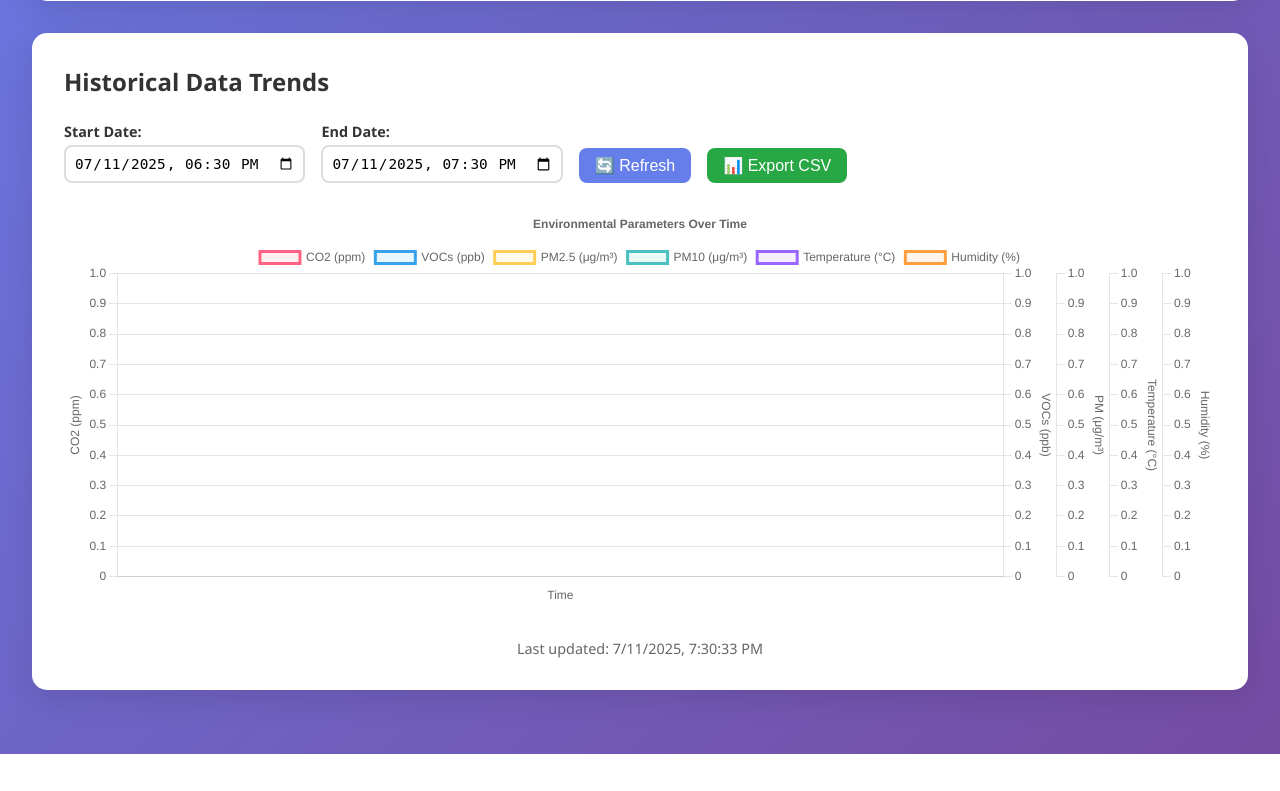
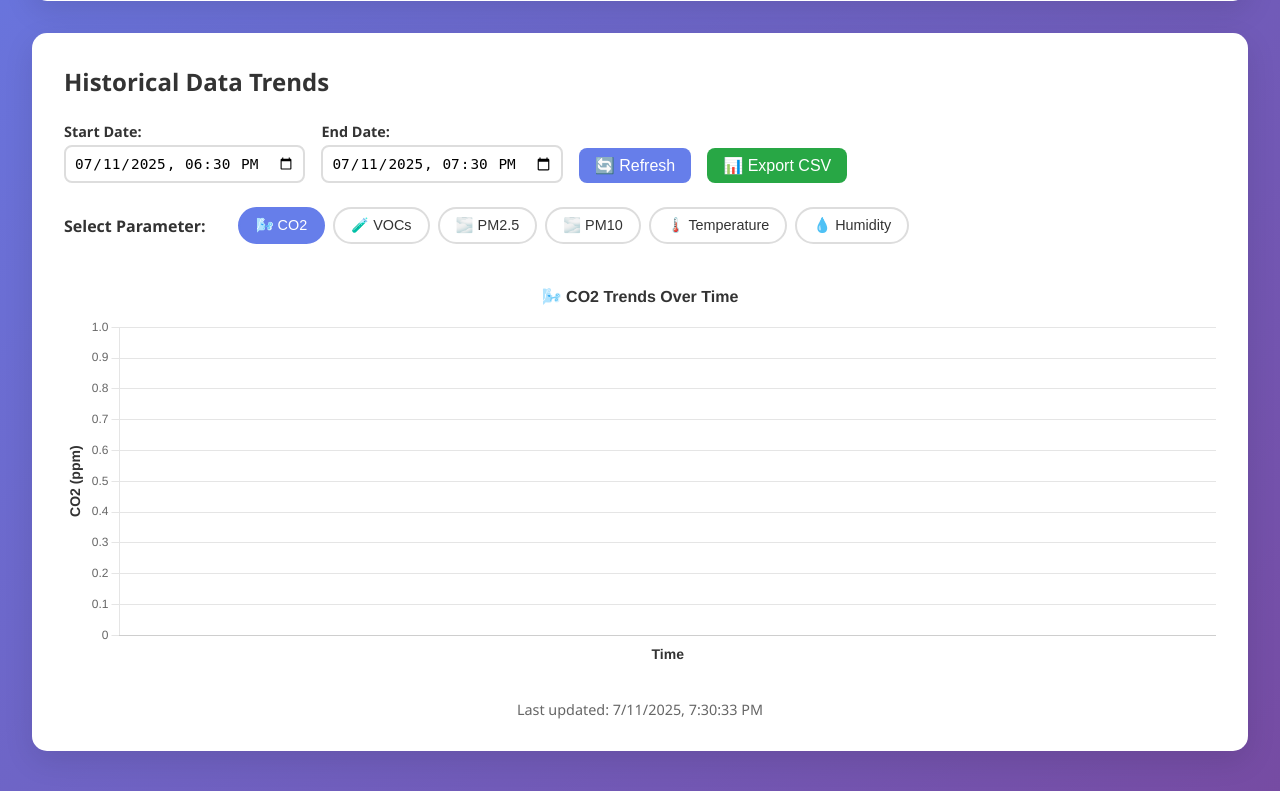
Before and after one commit to ammarlakho/ssns-project-flask, a Flask app: page / in a window 1280 px wide. Shown: the part 499-1290 px from the top of the page. Before the commit the page ends 1253 px from the top, so only its background shows below. Run offline with Flask 3, Linux system fonts and the light colour scheme; data that the repository does not hold is empty.

Commit message:
fix: make chart pretty

```diff
--- a/app.py
+++ b/app.py
@@ -369,7 +369,7 @@ def update_parameter_admin(param_name):
         }), 500
 
 
-@app.route('/api/export/csv', methods=['POST'])
+@app.route('/api/readings/export', methods=['POST'])
 def export_csv():
     """Export environmental readings to CSV format"""
     try:
--- a/templates/index.html
+++ b/templates/index.html
@@ -276,6 +276,48 @@
             background: #5a6fd8;
         }
 
+        .parameter-selector {
+            margin-bottom: 1.5rem;
+            display: flex;
+            flex-wrap: wrap;
+            align-items: center;
+            gap: 1rem;
+        }
+
+        .parameter-buttons {
+            display: flex;
+            flex-wrap: wrap;
+            gap: 0.5rem;
+        }
+
+        .param-btn {
+            padding: 0.5rem 1rem;
+            border: 2px solid #ddd;
+            border-radius: 25px;
+            background: white;
+            color: #333;
+            font-size: 0.9rem;
+            cursor: pointer;
+            transition: all 0.3s ease;
+            font-weight: 500;
+        }
+
+        .param-btn:hover {
+            border-color: #667eea;
+            background: #f0f3ff;
+        }
+
+        .param-btn.active {
+            background: #667eea;
+            color: white;
+            border-color: #667eea;
+        }
+
+        .param-btn.active:hover {
+            background: #5a6fd8;
+            border-color: #5a6fd8;
+        }
+
         .last-updated {
             text-align: center;
             color: #666;
@@ -457,6 +499,24 @@
                 width: 100%;
                 margin-bottom: 0.5rem;
             }
+
+            .parameter-selector {
+                flex-direction: column;
+                align-items: flex-start;
+                gap: 0.5rem;
+            }
+
+            .parameter-buttons {
+                width: 100%;
+                justify-content: center;
+            }
+
+            .param-btn {
+                flex: 1;
+                min-width: 0;
+                font-size: 0.8rem;
+                padding: 0.4rem 0.5rem;
+            }
         }
     </style>
 </head>
@@ -505,6 +565,19 @@
                 </div>
             </div>
 
+            <!-- Parameter Selection -->
+            <div class="parameter-selector">
+                <label style="font-weight: 600; margin-right: 1rem; color: #333;">Select Parameter:</label>
+                <div class="parameter-buttons">
+                    <button class="param-btn active" data-param="co2" onclick="selectParameter('co2')">🌬️ CO2</button>
+                    <button class="param-btn" data-param="vocs" onclick="selectParameter('vocs')">🧪 VOCs</button>
+                    <button class="param-btn" data-param="pm25" onclick="selectParameter('pm25')">🌫️ PM2.5</button>
+                    <button class="param-btn" data-param="pm10" onclick="selectParameter('pm10')">🌫️ PM10</button>
+                    <button class="param-btn" data-param="temperature" onclick="selectParameter('temperature')">🌡️ Temperature</button>
+                    <button class="param-btn" data-param="humidity" onclick="selectParameter('humidity')">💧 Humidity</button>
+                </div>
+            </div>
+
             <div class="chart-container">
                 <canvas id="environmentalChart"></canvas>
             </div>
@@ -522,6 +595,67 @@
     <script>
         let environmentalChart;
         let currentData = {};
+        let selectedParameter = 'co2'; // Default parameter
+        let historicalData = []; // Store historical data for parameter switching
+
+        // Parameter configuration
+        const parameterConfig = {
+            co2: {
+                label: 'CO2',
+                unit: 'ppm',
+                color: '#FF6384',
+                icon: '🌬️'
+            },
+            vocs: {
+                label: 'VOCs',
+                unit: 'ppb',
+                color: '#36A2EB',
+                icon: '🧪'
+            },
+            pm25: {
+                label: 'PM2.5',
+                unit: 'μg/m³',
+                color: '#FFCE56',
+                icon: '🌫️'
+            },
+            pm10: {
+                label: 'PM10',
+                unit: 'μg/m³',
+                color: '#4BC0C0',
+                icon: '🌫️'
+            },
+            temperature: {
+                label: 'Temperature',
+                unit: '°C',
+                color: '#9966FF',
+                icon: '🌡️'
+            },
+            humidity: {
+                label: 'Humidity',
+                unit: '%',
+                color: '#FF9F40',
+                icon: '💧'
+            }
+        };
+
+        // Select parameter function
+        function selectParameter(param) {
+            selectedParameter = param;
+
+            // Update button states
+            document.querySelectorAll('.param-btn').forEach(btn => {
+                btn.classList.remove('active');
+            });
+            document.querySelector(`[data-param="${param}"]`).classList.add('active');
+
+            // Update URL with new parameter
+            updateUrlWithDatesAndParameter();
+
+            // Update chart if data is available
+            if (historicalData.length > 0) {
+                createChart(historicalData);
+            }
+        }
 
         // Toast notification system
         function showToast(type, title, message, duration = 5000) {
@@ -597,12 +731,8 @@
 
         // Initialize the application
         document.addEventListener('DOMContentLoaded', async function() {
-            // Set default dates (1 hour range as requested)
-            const now = new Date();
-            const oneHourAgo = new Date(now.getTime() - 60 * 60 * 1000);
-
-            document.getElementById('startDate').value = formatDateForInput(oneHourAgo);
-            document.getElementById('endDate').value = formatDateForInput(now);
+            // Load dates from URL parameters or set defaults
+            loadDatesFromUrl();
 
             await refreshData();
 
@@ -612,8 +742,8 @@
             }, 30000);
 
             // Add event listeners for date changes
-            document.getElementById('startDate').addEventListener('change', loadHistoricalData);
-            document.getElementById('endDate').addEventListener('change', loadHistoricalData);
+            document.getElementById('startDate').addEventListener('change', onDateChange);
+            document.getElementById('endDate').addEventListener('change', onDateChange);
         });
 
         function formatDateForInput(date) {
@@ -625,6 +755,76 @@
             const minutes = String(date.getMinutes()).padStart(2, '0');
 
             return `${year}-${month}-${day}T${hours}:${minutes}`;
+        }
+
+        // Load dates and parameter from URL parameters or set defaults
+        function loadDatesFromUrl() {
+            const urlParams = new URLSearchParams(window.location.search);
+            const startDateParam = urlParams.get('start_date');
+            const endDateParam = urlParams.get('end_date');
+            const parameterParam = urlParams.get('parameter');
+
+            let startDate, endDate;
+
+            if (startDateParam && endDateParam) {
+                // Use dates from URL if valid
+                startDate = new Date(startDateParam);
+                endDate = new Date(endDateParam);
+
+                // Validate dates
+                if (isNaN(startDate.getTime()) || isNaN(endDate.getTime()) || startDate >= endDate) {
+                    // If invalid, fall back to defaults
+                    const now = new Date();
+                    endDate = now;
+                    startDate = new Date(now.getTime() - 60 * 60 * 1000); // 1 hour ago
+                }
+            } else {
+                // Set default dates (1 hour range)
+                const now = new Date();
+                endDate = now;
+                startDate = new Date(now.getTime() - 60 * 60 * 1000); // 1 hour ago
+            }
+
+            document.getElementById('startDate').value = formatDateForInput(startDate);
+            document.getElementById('endDate').value = formatDateForInput(endDate);
+
+            // Load selected parameter from URL if valid
+            if (parameterParam && parameterConfig[parameterParam]) {
+                selectedParameter = parameterParam;
+                // Update button states
+                document.querySelectorAll('.param-btn').forEach(btn => {
+                    btn.classList.remove('active');
+                });
+                const paramBtn = document.querySelector(`[data-param="${parameterParam}"]`);
+                if (paramBtn) {
+                    paramBtn.classList.add('active');
+                }
+            }
+
+            // Update URL with the current values (in case we fell back to defaults)
+            updateUrlWithDatesAndParameter();
+        }
+
+        // Update URL with current date and parameter values
+        function updateUrlWithDatesAndParameter() {
+            const startDate = document.getElementById('startDate').value;
+            const endDate = document.getElementById('endDate').value;
+
+            if (startDate && endDate) {
+                const urlParams = new URLSearchParams(window.location.search);
+                urlParams.set('start_date', startDate);
+                urlParams.set('end_date', endDate);
+                urlParams.set('parameter', selectedParameter);
+
+                const newUrl = `${window.location.pathname}?${urlParams.toString()}`;
+                window.history.replaceState({}, '', newUrl);
+            }
+        }
+
+        // Handle date change events
+        async function onDateChange() {
+            updateUrlWithDatesAndParameter();
+            await loadHistoricalData();
         }
 
         // Display virtual alerts
@@ -784,6 +984,7 @@
                 const data = await response.json();
 
                 if (data.status === 'success') {
+                    historicalData = data.data; // Store data for parameter switching
                     createChart(data.data);
                     updateLastUpdated();
                 } else {
@@ -809,54 +1010,39 @@
                 return date.toLocaleTimeString();
             });
 
-            const datasets = [
-                {
-                    label: 'CO2 (ppm)',
-                    data: data.map(item => item.co2),
-                    borderColor: '#FF6384',
-                    backgroundColor: 'rgba(255, 99, 132, 0.1)',
-                    yAxisID: 'y'
-                },
-                {
-                    label: 'VOCs (ppb)',
-                    data: data.map(item => item.vocs),
-                    borderColor: '#36A2EB',
-                    backgroundColor: 'rgba(54, 162, 235, 0.1)',
-                    yAxisID: 'y1'
-                },
-                {
-                    label: 'PM2.5 (μg/m³)',
-                    data: data.map(item => item.pm25),
-                    borderColor: '#FFCE56',
-                    backgroundColor: 'rgba(255, 206, 86, 0.1)',
-                    yAxisID: 'y2'
-                },
-                {
-                    label: 'PM10 (μg/m³)',
-                    data: data.map(item => item.pm10),
-                    borderColor: '#4BC0C0',
-                    backgroundColor: 'rgba(75, 192, 192, 0.1)',
-                    yAxisID: 'y2'
-                },
-                {
-                    label: 'Temperature (°C)',
-                    data: data.map(item => item.temperature),
-                    borderColor: '#9966FF',
-                    backgroundColor: 'rgba(153, 102, 255, 0.1)',
-                    yAxisID: 'y3'
-                },
-                {
-                    label: 'Humidity (%)',
-                    data: data.map(item => item.humidity),
-                    borderColor: '#FF9F40',
-                    backgroundColor: 'rgba(255, 159, 64, 0.1)',
-                    yAxisID: 'y4'
-                }
-            ];
+            // Get configuration for selected parameter
+            const config = parameterConfig[selectedParameter];
+
+            // Create dataset for selected parameter only
+            const dataset = {
+                label: `${config.label} (${config.unit})`,
+                data: data.map(item => item[selectedParameter]),
+                borderColor: config.color,
+                backgroundColor: hexToRgba(config.color, 0.1),
+                borderWidth: 2,
+                fill: true,
+                tension: 0.4,
+                pointRadius: 3,
+                pointHoverRadius: 6,
+                pointBackgroundColor: config.color,
+                pointBorderColor: '#fff',
+                pointBorderWidth: 2
+            };
+
+            // Helper function to convert hex to rgba
+            function hexToRgba(hex, alpha) {
+                const r = parseInt(hex.slice(1, 3), 16);
+                const g = parseInt(hex.slice(3, 5), 16);
+                const b = parseInt(hex.slice(5, 7), 16);
+                return `rgba(${r}, ${g}, ${b}, ${alpha})`;
+            }
 
             environmentalChart = new Chart(ctx, {
                 type: 'line',
-                data: { labels, datasets },
+                data: {
+                    labels,
+                    datasets: [dataset]
+                },
                 options: {
                     responsive: true,
                     maintainAspectRatio: false,
@@ -869,74 +1055,47 @@
                             display: true,
                             title: {
                                 display: true,
-                                text: 'Time'
+                                text: 'Time',
+                                color: '#333',
+                                font: {
+                                    size: 14,
+                                    weight: 'bold'
+                                }
+                            },
+                            grid: {
+                                color: 'rgba(0, 0, 0, 0.1)'
                             }
                         },
                         y: {
                             type: 'linear',
                             display: true,
-                            position: 'left',
                             title: {
                                 display: true,
-                                text: 'CO2 (ppm)'
-                            }
-                        },
-                        y1: {
-                            type: 'linear',
-                            display: true,
-                            position: 'right',
-                            title: {
-                                display: true,
-                                text: 'VOCs (ppb)'
+                                text: `${config.label} (${config.unit})`,
+                                color: '#333',
+                                font: {
+                                    size: 14,
+                                    weight: 'bold'
+                                }
                             },
                             grid: {
-                                drawOnChartArea: false,
-                            },
-                        },
-                        y2: {
-                            type: 'linear',
-                            display: true,
-                            position: 'right',
-                            title: {
-                                display: true,
-                                text: 'PM (μg/m³)'
-                            },
-                            grid: {
-                                drawOnChartArea: false,
-                            },
-                        },
-                        y3: {
-                            type: 'linear',
-                            display: true,
-                            position: 'right',
-                            title: {
-                                display: true,
-                                text: 'Temperature (°C)'
-                            },
-                            grid: {
-                                drawOnChartArea: false,
-                            },
-                        },
-                        y4: {
-                            type: 'linear',
-                            display: true,
-                            position: 'right',
-                            title: {
-                                display: true,
-                                text: 'Humidity (%)'
-                            },
-                            grid: {
-                                drawOnChartArea: false,
-                            },
+                                color: 'rgba(0, 0, 0, 0.1)'
+                            }
                         }
                     },
                     plugins: {
                         legend: {
-                            position: 'top',
+                            display: false // Hide legend since we only have one dataset
                         },
                         title: {
                             display: true,
-                            text: 'Environmental Parameters Over Time'
+                            text: `${config.icon} ${config.label} Trends Over Time`,
+                            color: '#333',
+                            font: {
+                                size: 16,
+                                weight: 'bold'
+                            },
+                            padding: 20
                         }
                     }
                 }
@@ -982,7 +1141,7 @@
                 exportBtn.disabled = true;
 
                 // Make API call to export CSV
-                const response = await fetch('/api/export/csv', {
+                const response = await fetch('/api/readings/export', {
                     method: 'POST',
                     headers: {
                         'Content-Type': 'application/json',
```
